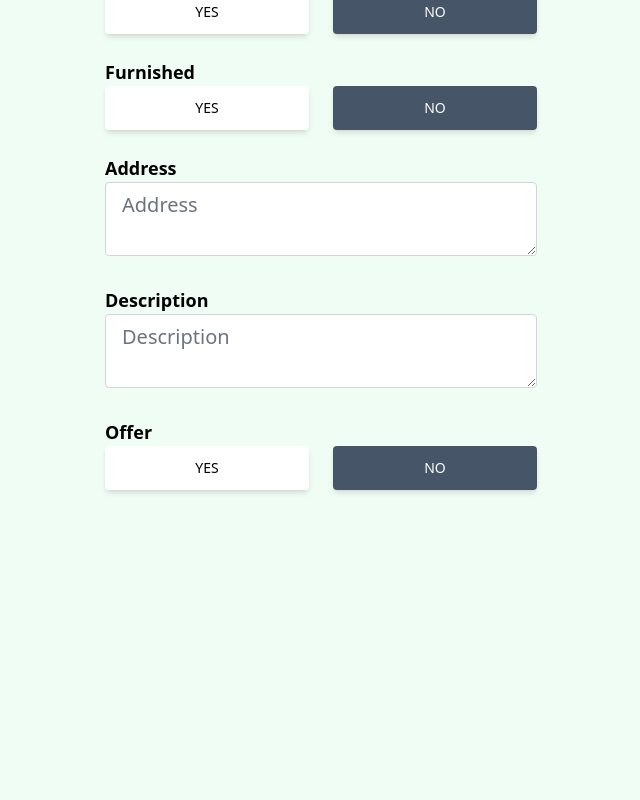
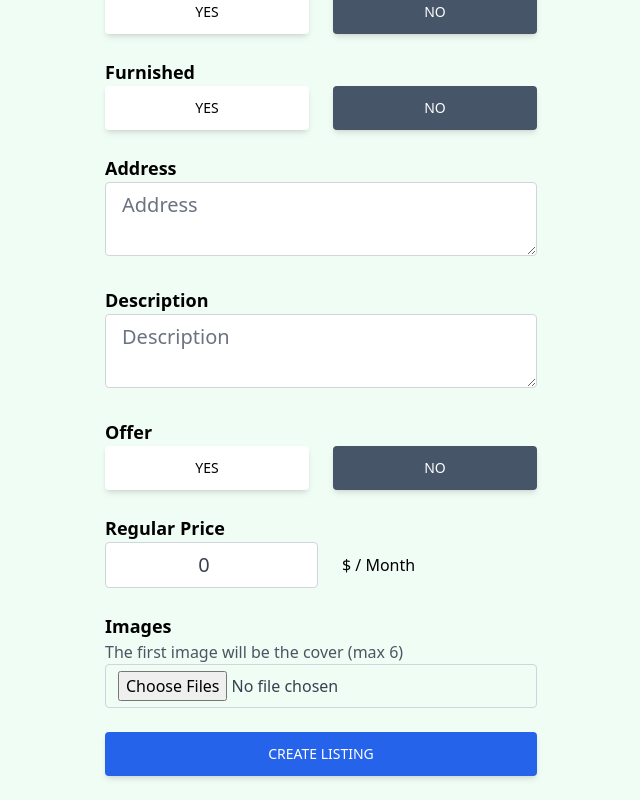
Before and after one commit to anikaaagarwal/realtor-app, a React (Create React App) app: page /create-listing in a window 1280 px wide. Shown: the part 462-1262 px from the top of the page, without its empty margins (319-959 px from the left). Before the commit the page ends 976 px from the top, so only its background shows below. Built offline with nearby package versions, Linux system fonts and the light colour scheme; no server answers.

Commit message:
create the create-listing page (2)

```diff
--- a/src/pages/CreateListing.jsx
+++ b/src/pages/CreateListing.jsx
@@ -11,9 +11,11 @@
         address: "",
         description: "",
         offer: false,
+        regularPrice: 0,
+        discountedPrice : 0,
 
     });
-    const {type, name, bedrooms, bathrooms, parking, furnished, address, description, offer } = formData;
+    const {type, name, bedrooms, bathrooms, parking, furnished, address, description, offer, regularPrice, discountedPrice } = formData;
     function onChange(){}
   return (
     <main className='max-w-md px-2 mx-auto '>
@@ -132,6 +134,58 @@
                     No
                 </button>
             </div>
+            <div className='flex items-center mb-6'>
+                <div className="">
+                    <p className='text-lg font-semibold'>Regular Price</p>
+                    <div className='flex w-full justify-center items-center space-x-6'>
+                        <input type='number' id='regularPrice'  value={regularPrice} onChange={onchange}
+                        min='50' max='400000000' required className='w-full px-4 py-2 text-xl
+                        text-gray-700 bg-white border border-gray-300 rounded transition
+                        duration-150 ease-in-out focus:text-gray-700 focus:bg-white
+                        focus:border-slate-600 text-center  '/>
+                        {type=== 'rent' && (
+                        <div className=''>
+                            <p className='text-md w-full
+                            whitespace-nowrap'>$ / Month</p>
+                        </div>
+                        )}
+                    </div>
+                </div>
+            </div>
+            {offer &&(
+                <div className='flex items-center mb-6'>
+                <div className="">
+                    <p className='text-lg font-semibold'>Discounted Price</p>
+                    <div className='flex w-full justify-center items-center space-x-6'>
+                        <input type='number' id='discountedPrice'  value={discountedPrice} onChange={onchange}
+                        min='50' max='400000000' required={offer} className='w-full px-4 py-2 text-xl
+                        text-gray-700 bg-white border border-gray-300 rounded transition
+                        duration-150 ease-in-out focus:text-gray-700 focus:bg-white
+                        focus:border-slate-600 text-center  '/>
+                        {type=== 'rent' && (
+                        <div className=''>
+                            <p className='text-md w-full
+                            whitespace-nowrap'>$ / Month</p>
+                        </div>
+                        )}
+                    </div>
+                </div>
+            </div>
+            )}
+
+            <div className='mb-6 '>
+                <p className='text-lg font-semibold'>Images</p>
+                <p className='text-gray-600'>The first image will be the cover (max 6) </p>
+                <input type='file' id='images' onChange={onChange} accept='.jpg,.png,.jpeg'
+                multiple required className='w-full px-3 py-1.5 text-gray-700
+                border border-gray-300 rounded transition duration-150 ease-in-out
+                focus:bg-white focus:border-slate-600'/>
+            </div>
+            <button type='submit' className='mb-6 w-full px-7 py-3 bg-blue-600
+            text-white font-medium text-sm uppercase rounded shadow-md
+            hover:bg-blue-700 hover:shadow-lg focus:bg-blue-700
+            focus:shadow-lg active:bg-blue-800 active:shadow-lg transition
+            duration-150 ease-in-out'>Create Listing</button>
         </form>
     </main>
   )
```
